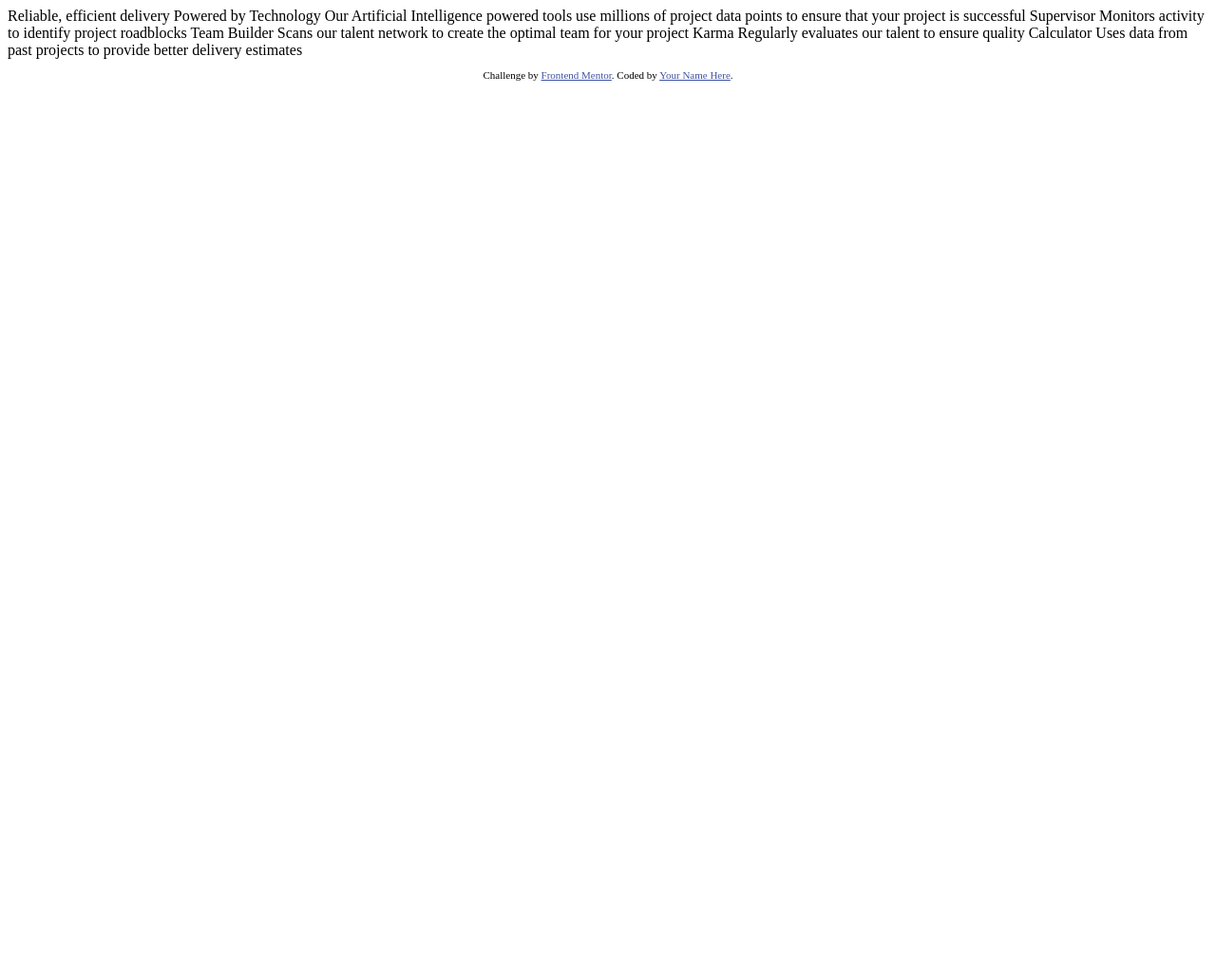
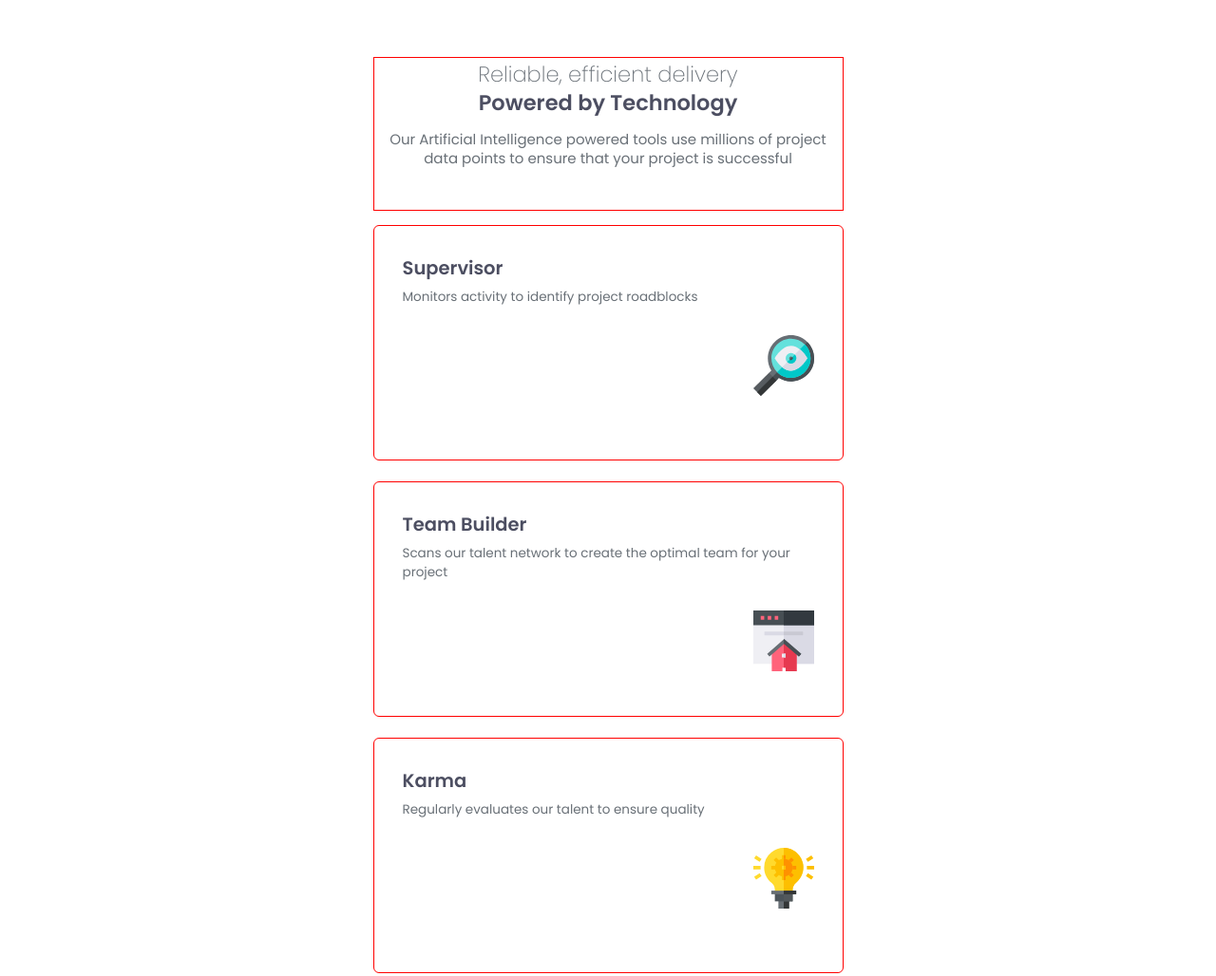
Before and after one commit to Johng117/four-card-feature-section, a plain HTML site: page index.html in a window 1280 px wide. Shown: the top 1028 px of the page at 95% size. Before the commit the page ends 800 px from the top, so only its background shows below. Drawn offline with Linux system fonts and the light colour scheme.

Commit message:
updates to index.html and added stylesheet

```diff
--- a/index.html
+++ b/index.html
@@ -1,45 +1,62 @@
 <!DOCTYPE html>
 <html lang="en">
   <head>
-  <meta charset="UTF-8">
-  <meta name="viewport" content="width=device-width, initial-scale=1.0"> <!-- displays site properly based on user's device -->
+    <meta charset="UTF-8" />
+    <meta name="viewport" content="width=device-width, initial-scale=1.0" />
 
-  <link rel="icon" type="image/png" sizes="32x32" href="./images/favicon-32x32.png">
+    <link
+      rel="icon"
+      type="image/png"
+      sizes="32x32"
+      href="./images/favicon-32x32.png"
+    />
 
-  <title>Frontend Mentor | Four card feature section</title>
+    <link rel="stylesheet" href="./styles.css" />
+    <link rel="preconnect" href="https://fonts.googleapis.com" />
+    <link rel="preconnect" href="https://fonts.gstatic.com" crossorigin />
+    <link
+      href="https://fonts.googleapis.com/css2?family=Poppins:ital,wght@0,100;0,200;0,300;0,400;0,500;0,600;0,700;0,800;0,900;1,100;1,200;1,300;1,400;1,500;1,600;1,700;1,800;1,900&display=swap"
+      rel="stylesheet"
+    />
 
-  <!-- Feel free to remove these styles or customise in your own stylesheet 👍 -->
-  <style>
-    .attribution { font-size: 11px; text-align: center; }
-    .attribution a { color: hsl(228, 45%, 44%); }
-  </style>
+    <title>Four card feature section</title>
   </head>
   <body>
-
-  Reliable, efficient delivery
-  Powered by Technology
-
-  Our Artificial Intelligence powered tools use millions of project data points
-  to ensure that your project is successful
-
-  Supervisor
-  Monitors activity to identify project roadblocks
-
-  Team Builder
+    <main section class="main-container">
+      <section class="title-information">
+        <h1 class="title-normal">Reliable, efficient delivery</h1>
+        <h1 class="title-bolder">Powered by Technology</h1>
+        <p class="title-info">
+          Our Artificial Intelligence powered tools use millions of project data
+          points to ensure that your project is successful
+        </p>
+      </section>
+      <section class="attributes">
+        <article class="supervisor">
+          <h2 class="s-title">Supervisor</h2>
+          <p class="s-info">Monitors activity to identify project roadblocks</p>
+          <img class="s-image" src="./images/icon-supervisor.svg"/>
+        </article>
+        <article class="team-builder">
+          <h2 class="tb-title">Team Builder</h2>
+          <p class="tb-info">
             Scans our talent network to create the optimal team for your project
-
-  Karma
-  Regularly evaluates our talent to ensure quality
-
-  Calculator
+          </p>
+          <img class="tb-image" src="./images/icon-team-builder.svg"/>
+        </article>
+        <article class="karma">
+          <h2 class="k-title">Karma</h2>
+          <p class="k-info">Regularly evaluates our talent to ensure quality</p>
+          <img class="k-image" src="./images/icon-karma.svg"/>
+        </article>
+        <article class="calculator">
+          <h2 class="c-title">Calculator</h2>
+          <p class="c-info">
             Uses data from past projects to provide better delivery estimates
-
-
-  <footer>
-    <p class="attribution">
-      Challenge by <a href="https://www.frontendmentor.io?ref=challenge" target="_blank">Frontend Mentor</a>.
-      Coded by <a href="#">Your Name Here</a>.
           </p>
-  </footer>
+          <img class="c-image" src="./images/icon-calculator.svg"/>
+        </article>
+      </section>
+    </main>
   </body>
 </html>
--- /dev/null
+++ b/styles.css
@@ -0,0 +1,104 @@
+:root {
+  --Red: hsl(0, 78%, 62%);
+  --Cyan: hsl(180, 62%, 55%);
+  --Orange: hsl(34, 97%, 64%);
+  --Blue: hsl(212, 86%, 64%);
+  --Grey-500: hsl(234, 12%, 34%);
+  --Grey-400: hsl(212, 6%, 44%);
+  --White: hsl(0, 0%, 100%);
+}
+
+* {
+  box-sizing: border-box;
+  margin: 0;
+  padding: 0;
+  font-family: "Poppins";
+}
+
+html {
+  font-size: 15px;
+}
+
+body {
+  width: 100vw;
+  height: 100vh;
+}
+
+.main-container {
+  padding: 4rem 2rem;
+  display: flex;
+  flex-direction: column;
+  align-items: center;
+}
+
+.title-information {
+  border: 1px solid red;
+  text-align: center;
+  max-width: 33rem;
+  margin-bottom: 1rem;
+
+  & .title-normal {
+    color: var(--Grey-400);
+    font-weight: 200;
+  }
+
+  & .title-bolder {
+    color: var(--Grey-500);
+    font-weight: 600;
+    margin-bottom: 1rem;
+    line-height: 1.2;
+  }
+
+  & .title-info {
+    padding: 0 0.4rem;
+    margin-bottom: 3rem;
+    color: var(--Grey-400);
+    font-weight: 400;
+    line-height: 1.3;
+  }
+}
+
+.attributes {
+  display: flex;
+  flex-direction: column;
+  gap: 1.5rem;
+}
+
+.supervisor,
+.team-builder,
+.karma,
+.calculator {
+  height: 16.5rem;
+  max-width: 33rem;
+  padding: 2rem;
+  border: 1px solid red;
+  color: var(--Grey-500);
+  font-size: 1rem;
+  border-radius: 0.4rem;
+}
+
+.s-title,
+.tb-title,
+.k-title,
+.c-title {
+  font-size: 1.3rem;
+  font-weight: 600;
+  margin-bottom: 0.4rem;
+}
+
+.s-info,
+.tb-info,
+.k-info,
+.c-info {
+  font-size: 0.9rem;
+  font-weight: 400;
+  color: var(--Grey-400);
+}
+
+.s-image,
+.tb-image,
+.k-image,
+.c-image {
+  float: right;
+  margin-top: 2rem;
+}
```
Lines whose indentation alone changed are shown as unchanged.
